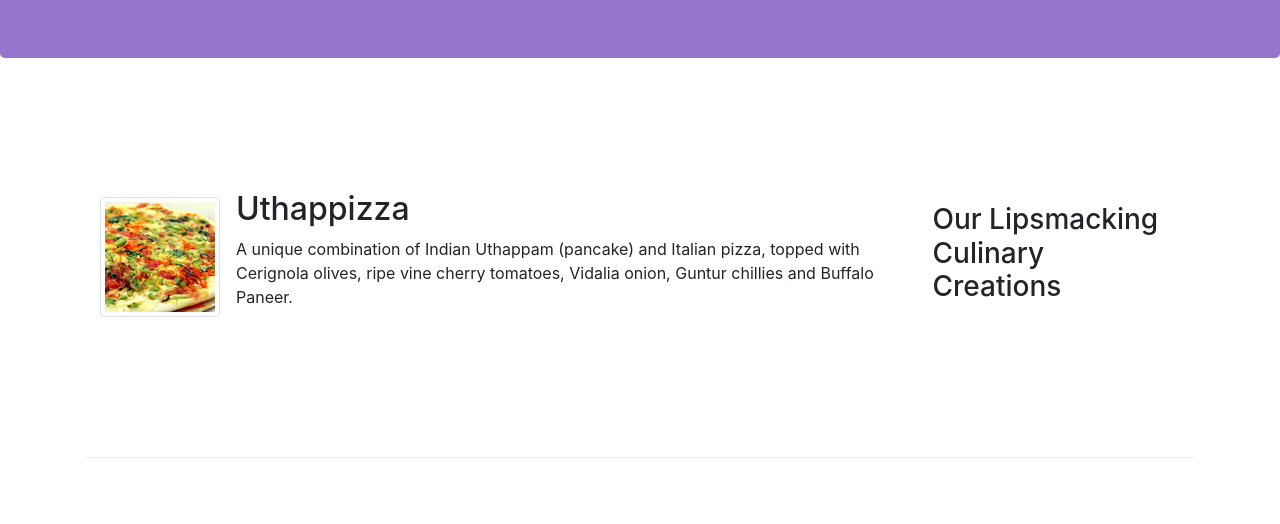
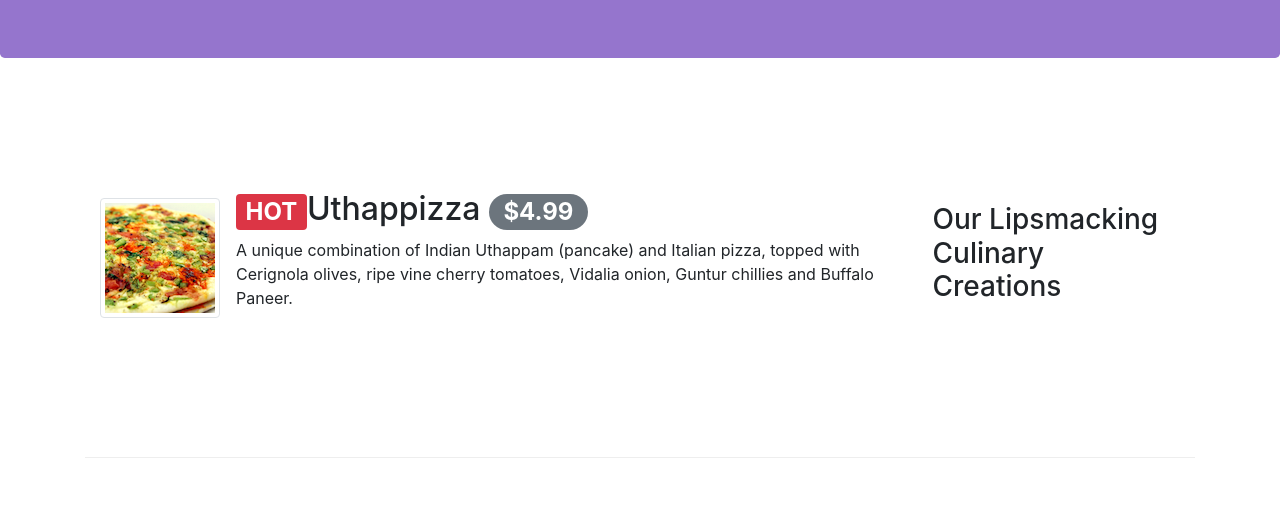
Before and after one commit to pkocran/courseraBootstrap4, a website: page index.html in a window 1280 px wide. Shown: the part 276-800 px from the top of the page. Drawn offline with nearby package versions, Linux system fonts and the light colour scheme.

Commit message:
alerting users

```diff
--- a/index.html
+++ b/index.html
@@ -67,7 +67,7 @@
                     <img class="d-flex mr-3 img-thumbnail align-self-center"
                             src="img/uthappizza.png" alt="Uthappizza">
                     <div class="media-body">
-                        <h2 class="mt-0">Uthappizza</h2>
+                        <h2 class="mt-0"><span class="badge badge-danger">HOT</span>Uthappizza <span class="badge badge-pill badge-secondary">$4.99</span></h2>
                         <p class="d-none d-sm-block">A unique combination of Indian Uthappam (pancake) and
                             Italian pizza, topped with Cerignola olives, ripe vine
                             cherry tomatoes, Vidalia onion, Guntur chillies and
```
